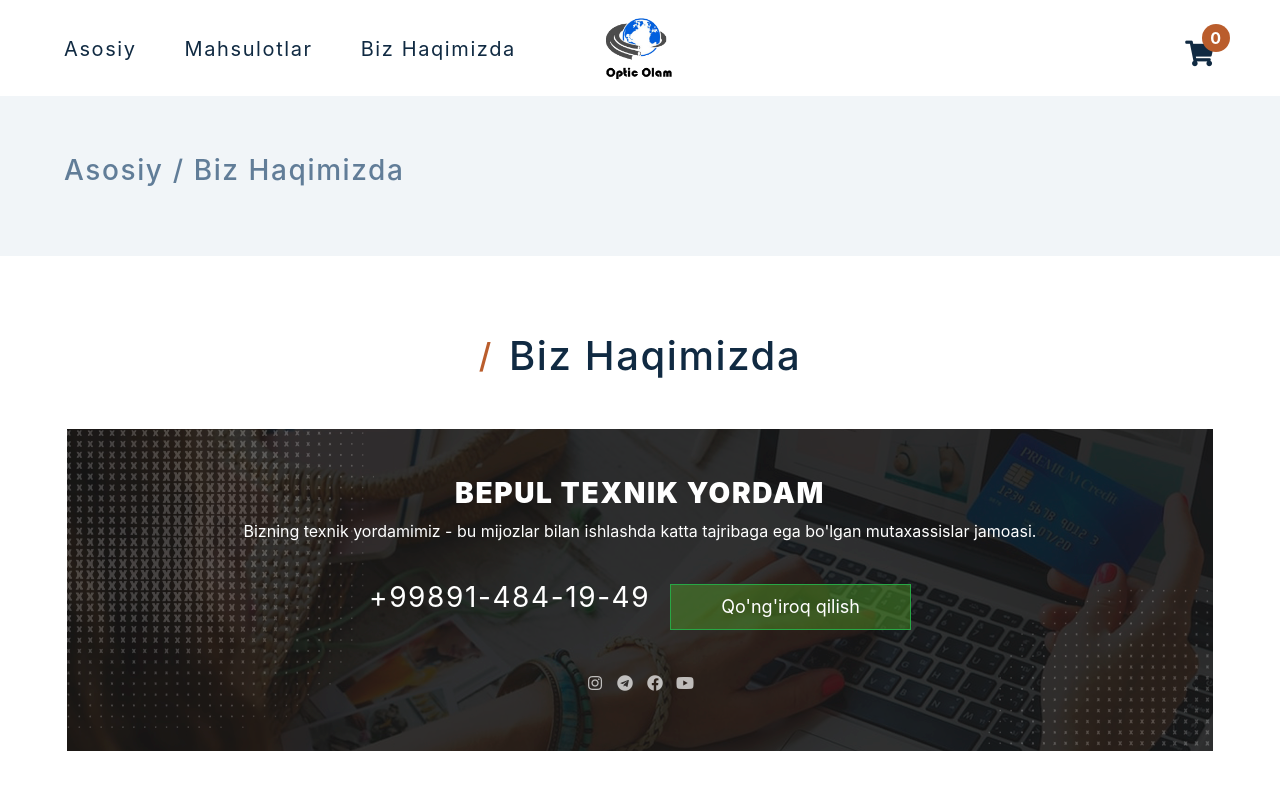
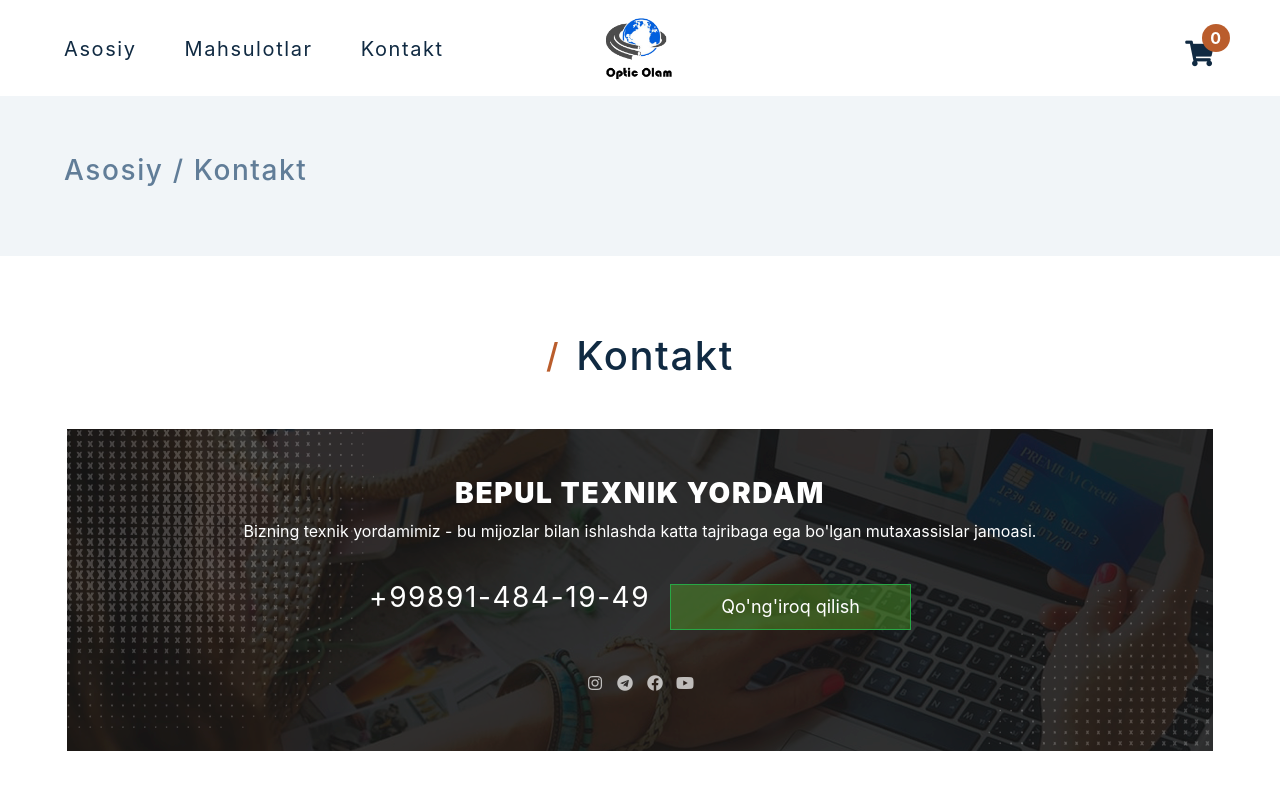
Before and after one commit to Abdulatif-1704/optikOlam, a plain HTML site: page about.html in a window 1280 px wide. Shown: the top 790 px of the page. Drawn offline with Linux system fonts and the light colour scheme.

Commit message:
biz haqimizda ni o'zgartirdik kontaktga

```diff
--- a/about.html
+++ b/about.html
@@ -34,7 +34,7 @@
           </li>
           <li>
             <a href="about.html" class="nav-link">
-              biz haqimizda
+              kontakt
             </a>
           </li>
         </ul>
@@ -53,7 +53,7 @@
   <!-- hero -->
   <section class="page-hero">
     <div class="section-center">
-      <h3 class="page-hero-title">asosiy / biz haqimizda</h3>
+      <h3 class="page-hero-title">asosiy / kontakt</h3>
     </div>
   </section>
   <!-- sidebar -->
@@ -80,7 +80,7 @@
         <li>
           <a href="about.html" class="sidebar-link">
             <i class="fas fa-book fa-fw"></i>
-            biz haqimizda
+            kontakt
           </a>
         </li>
       </ul>
@@ -109,7 +109,7 @@
   <!-- about -->
   <section class="section section-center about-page">
     <div class="title">
-      <h2><span>/</span> Biz haqimizda</h2>
+      <h2><span>/</span> kontakt</h2>
     </div>
     <!-- <div class="bio">
       Men Bekmurodov Abdulatif ush saytning muallifiman.
```
Also changed, not shown: index.html (+3 -3 lines), product.html (+2 -2 lines), products.html (+2 -2 lines).
